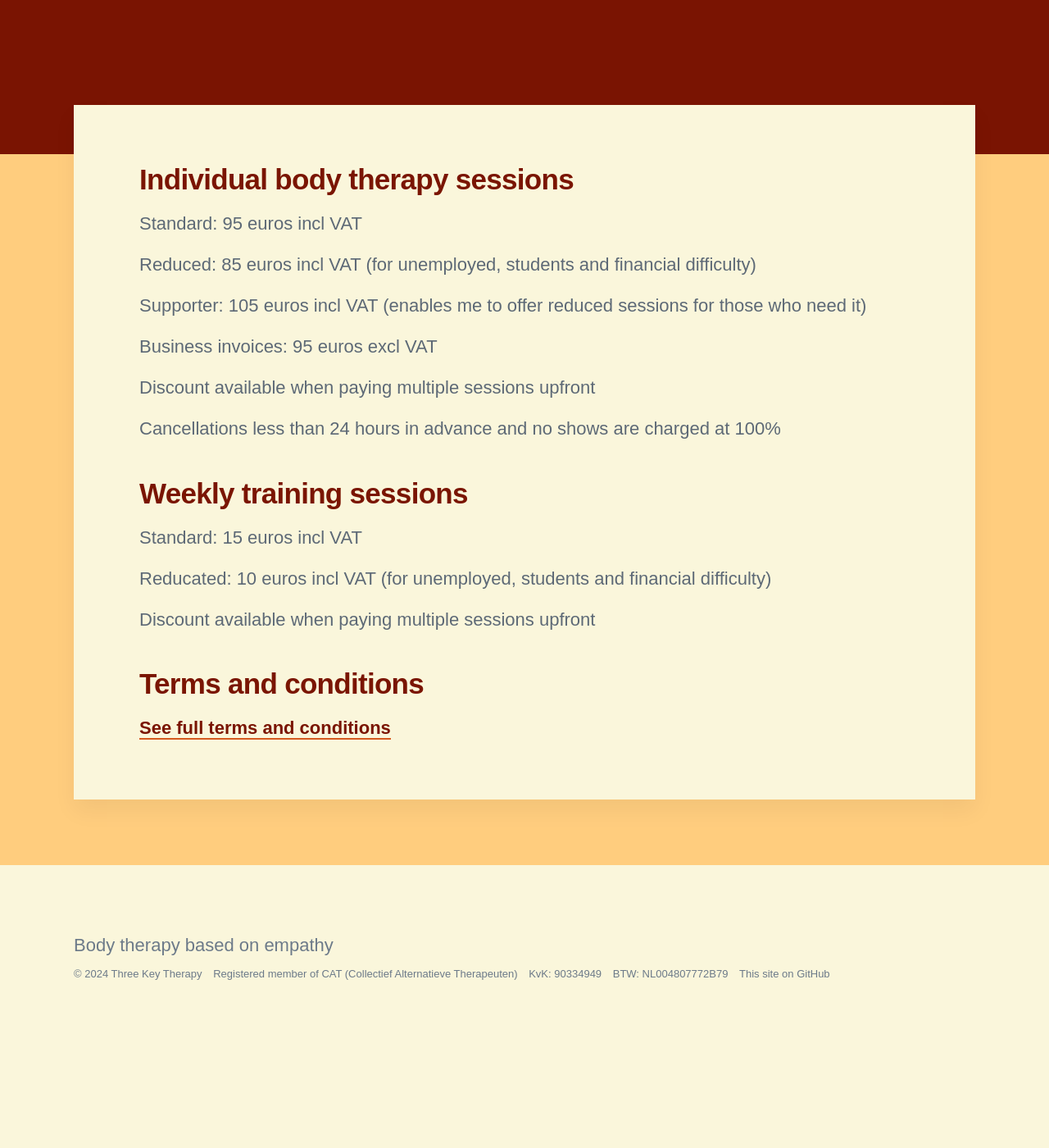
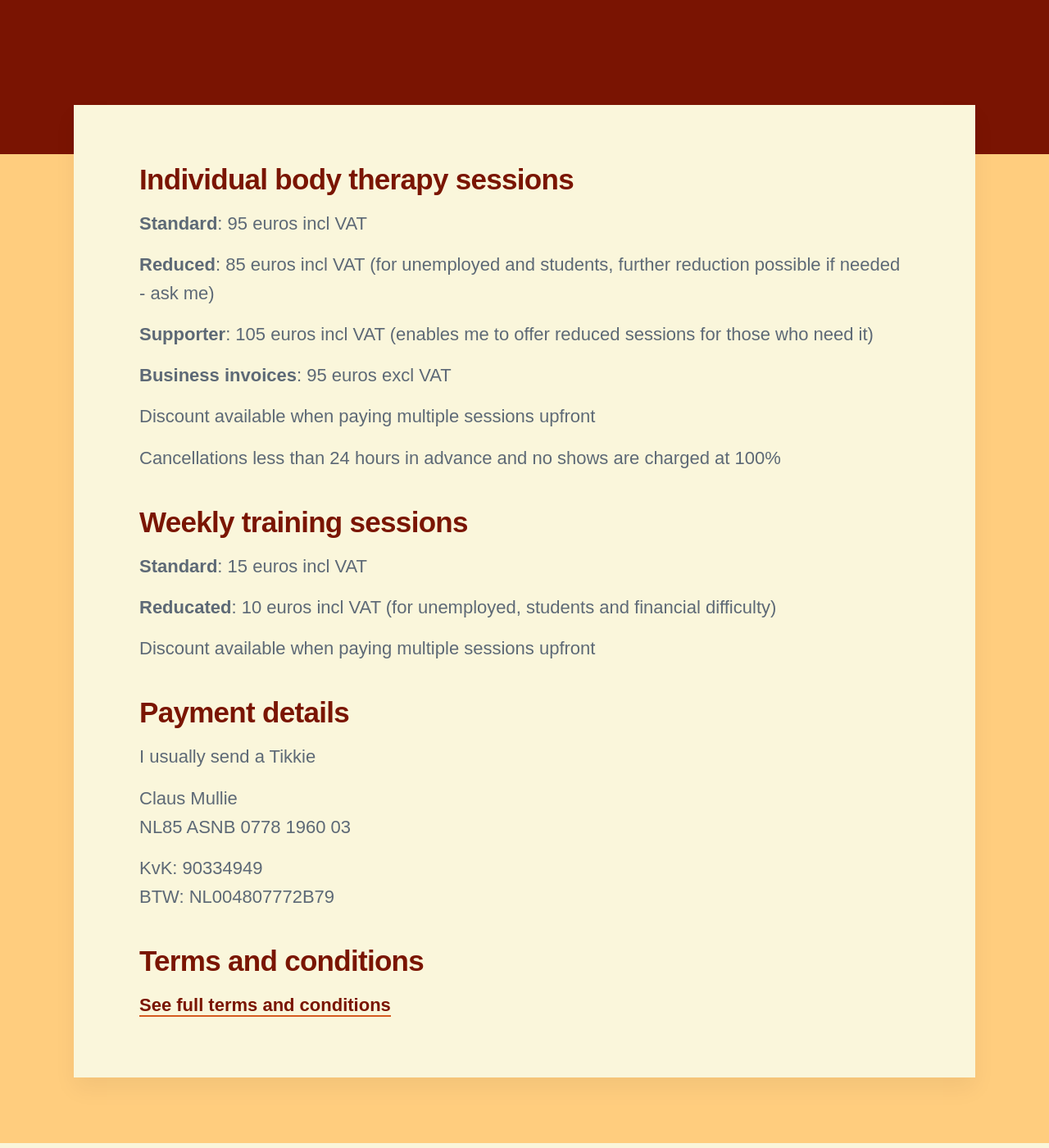
Before and after one commit to threekeytherapy/threekeytherapy.com, a Jekyll site: the page built from _pages/pricing.md, in a window 1280 px wide and 1400 px high, scrolled down 520 px. Shown: the whole window at 82% size. Built offline with Jekyll 4.4.1, drawn with Linux system fonts in a browser that asks for light colours; nearby versions of some CDN libraries; some web fonts are replaced; before the commit the page ends 1794 px from its top, so only the background shows below that; some of the changed text lies outside the part shown.

Commit message:
tidy up footer and move to pricing

```diff
--- a/_data/settings.yml
+++ b/_data/settings.yml
@@ -22,7 +22,7 @@
       url: '/contact'
 
 footer_settings:
-  footer_tagline: Body therapy based on empathy
+  footer_tagline:
 
 hero_settings:
   overlay_opacity: 0.6
--- a/_includes/footer.html
+++ b/_includes/footer.html
@@ -6,9 +6,7 @@
 
 		<div class="footer__copyright">
 			<span>© {{ 'now' | date: "%Y" }} {{ site.data.settings.basic_settings.site_title }}</span>
-			<a> Registered member of CAT (Collectief Alternatieve Therapeuten)</a>
-			<a>KvK: 90334949</a>
-			<a>BTW: NL004807772B79</a>
+			<a> Registered with CAT (Collectief Alternatieve Therapeuten)</a>
 			<a href="https://github.com/threekeytherapy/threekeytherapy.com"> This site on GitHub</a>
 	</div>
 
--- a/_pages/pricing.md
+++ b/_pages/pricing.md
@@ -7,13 +7,13 @@
 
 ## Individual body therapy sessions
 
-Standard: 95 euros incl VAT
+**Standard**: 95 euros incl VAT
 
-Reduced: 85 euros incl VAT (for unemployed, students and financial difficulty)
+**Reduced**: 85 euros incl VAT (for unemployed and students, further reduction possible if needed - ask me)
 
-Supporter: 105 euros incl VAT (enables me to offer reduced sessions for those who need it)
+**Supporter**: 105 euros incl VAT (enables me to offer reduced sessions for those who need it)
 
-Business invoices: 95 euros excl VAT
+**Business invoices**: 95 euros excl VAT
 
 Discount available when paying multiple sessions upfront
 
@@ -21,11 +21,21 @@
 
 ## Weekly training sessions
 
-Standard: 15 euros incl VAT
+**Standard**: 15 euros incl VAT
 
-Reducated: 10 euros incl VAT (for unemployed, students and financial difficulty)
+**Reducated**: 10 euros incl VAT (for unemployed, students and financial difficulty)
 
 Discount available when paying multiple sessions upfront
+
+## Payment details
+
+I usually send a Tikkie
+
+Claus Mullie
+NL85 ASNB 0778 1960 03
+
+KvK: 90334949
+BTW: NL004807772B79
 
 ## Terms and conditions
 
```
